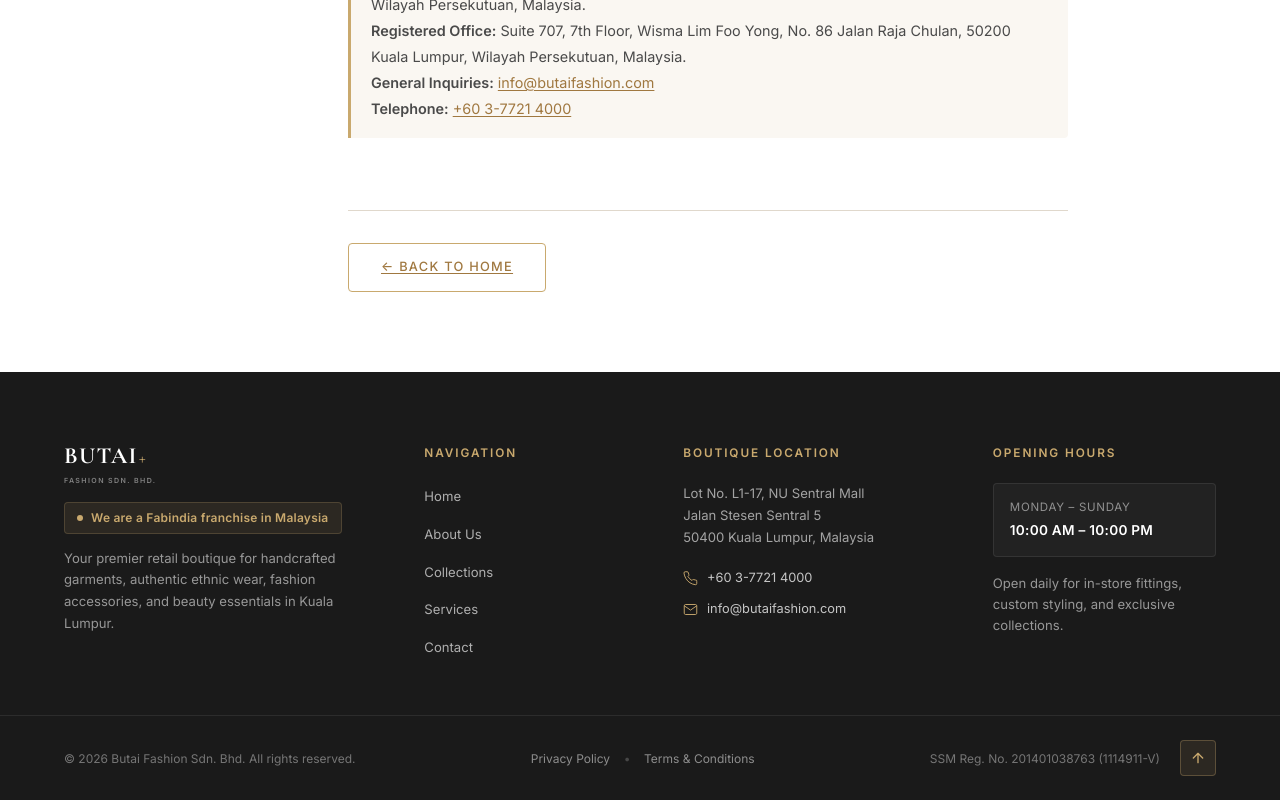
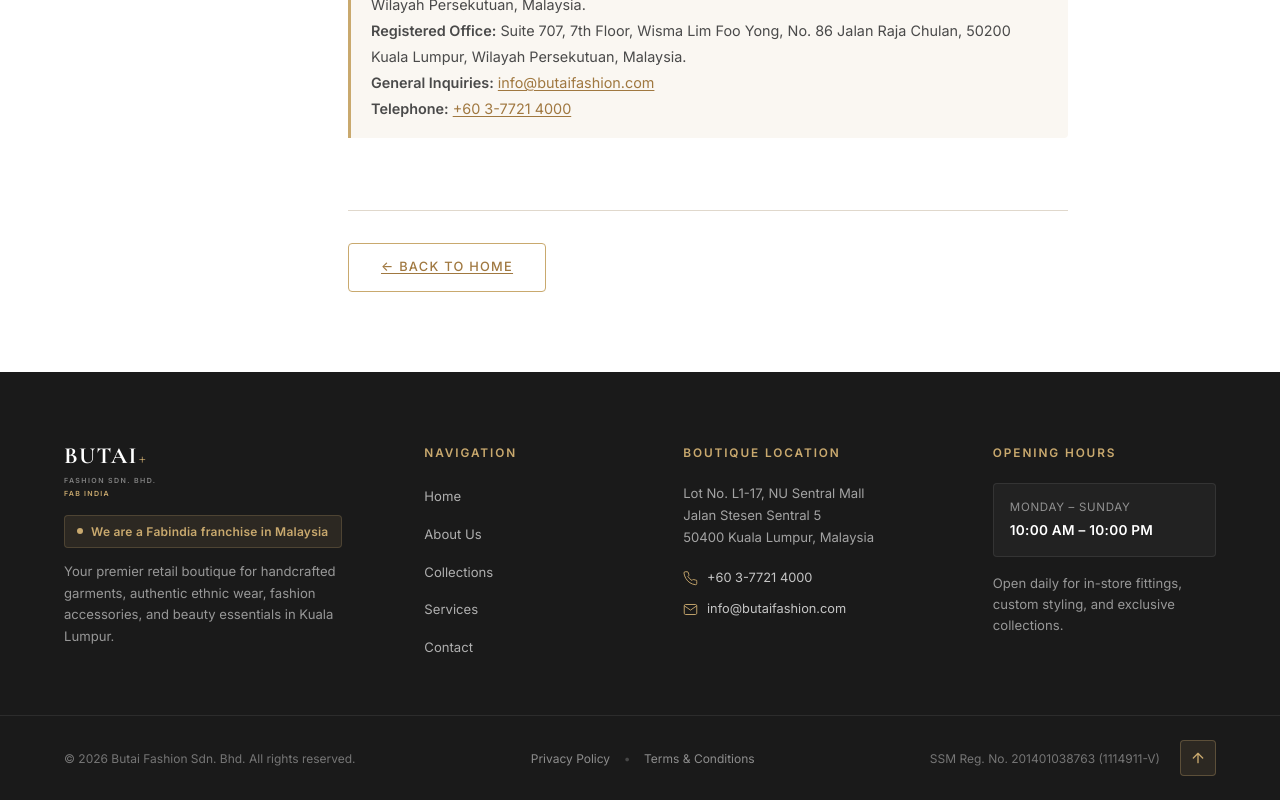
Before and after one commit to Luisant-git/ButaiFashion-landing, a React (Vite) app in the folder frontend/: page /terms-conditions in a window 1280 px wide. Shown: the part 4073-4873 px from the top of the page. Built offline with nearby package versions, Linux system fonts and the light colour scheme.

Commit message:
footer totle updated

```diff
--- a/frontend/src/components/Footer.jsx
+++ b/frontend/src/components/Footer.jsx
@@ -42,6 +42,7 @@ export default function Footer() {
                 <span className="footer__logo-plus">+</span>
               </div>
               <span className="footer__logo-sub">FASHION SDN. BHD.</span>
+              <span className="footer__logo-tag">FAB INDIA</span>
             </Link>
 
             <div className="footer__tagline-badge">
--- a/frontend/src/styles/Footer.css
+++ b/frontend/src/styles/Footer.css
@@ -72,6 +72,15 @@
   letter-spacing: 0.2em;
   text-transform: uppercase;
   color: rgba(255, 255, 255, 0.45);
+}
+
+.footer__logo-tag {
+  font-family: var(--font-sans);
+  font-size: 0.44rem;
+  font-weight: 700;
+  letter-spacing: 0.18em;
+  text-transform: uppercase;
+  color: var(--color-gold);
 }
 
 /* --- Tagline Badge --- */
```
